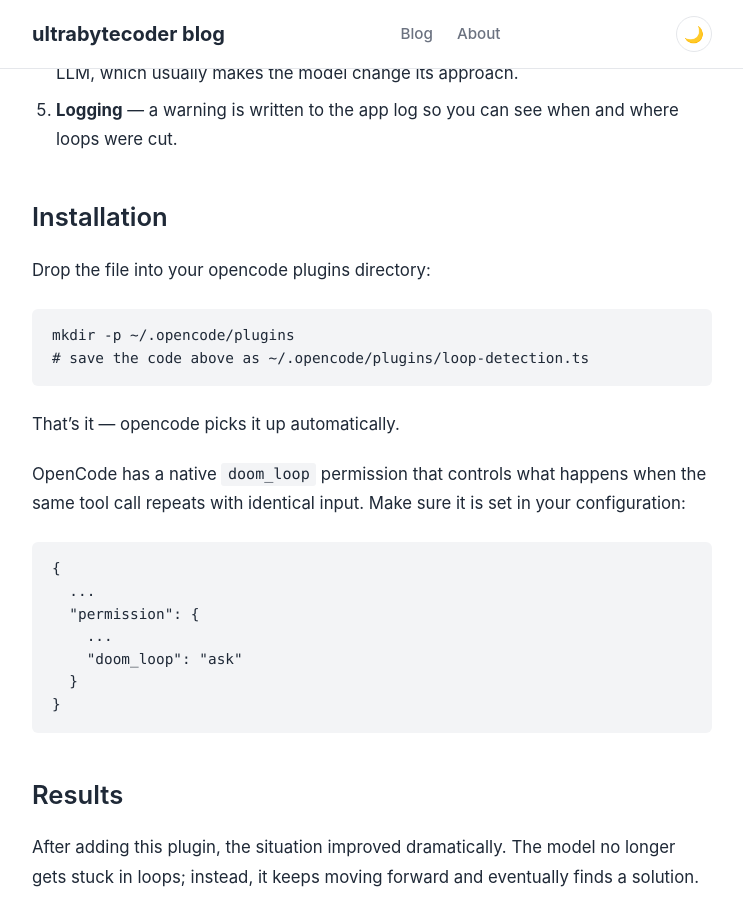
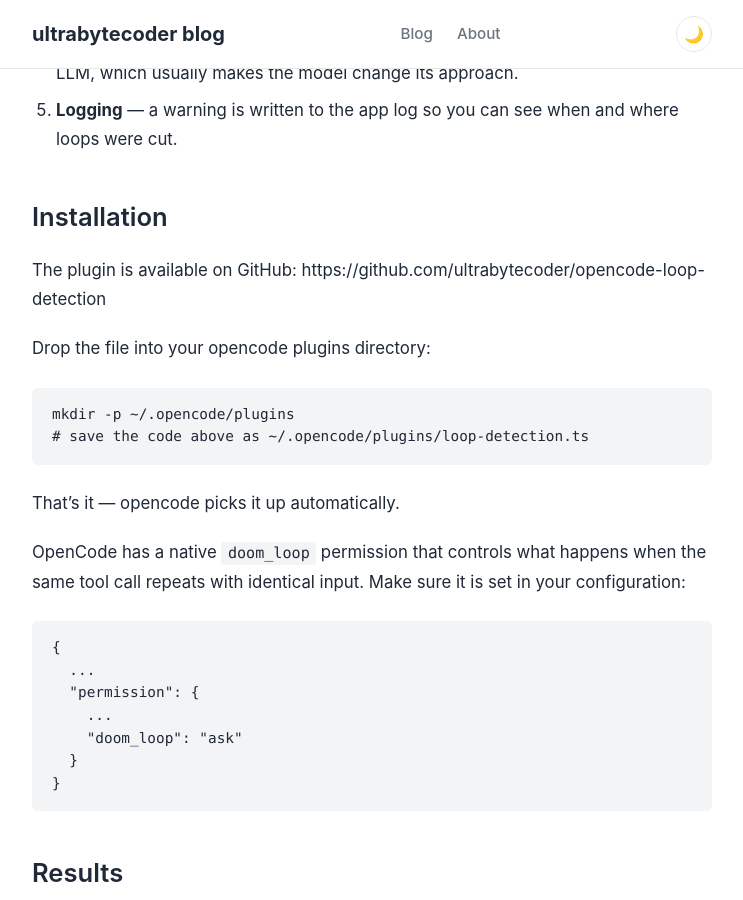
Before and after one commit to ultrabytecoder/ultrabytecoder.github.io, a Jekyll site: the page built from _posts/2026-08-28-opencode-plugin.md, in a window 1280 px wide and 900 px high, scrolled down 2266 px. Shown: the whole window, without its empty margins (268-1011 px from the left). Built offline with Jekyll 4.4.1, drawn with Linux system fonts in a browser that asks for light colours.

Commit message:
Add github link

````diff
--- a/_posts/2026-08-28-opencode-plugin.md
+++ b/_posts/2026-08-28-opencode-plugin.md
@@ -77,6 +77,8 @@
 
 ## Installation
 
+The plugin is available on GitHub: https://github.com/ultrabytecoder/opencode-loop-detection
+
 Drop the file into your opencode plugins directory:
 
 ```bash
````
